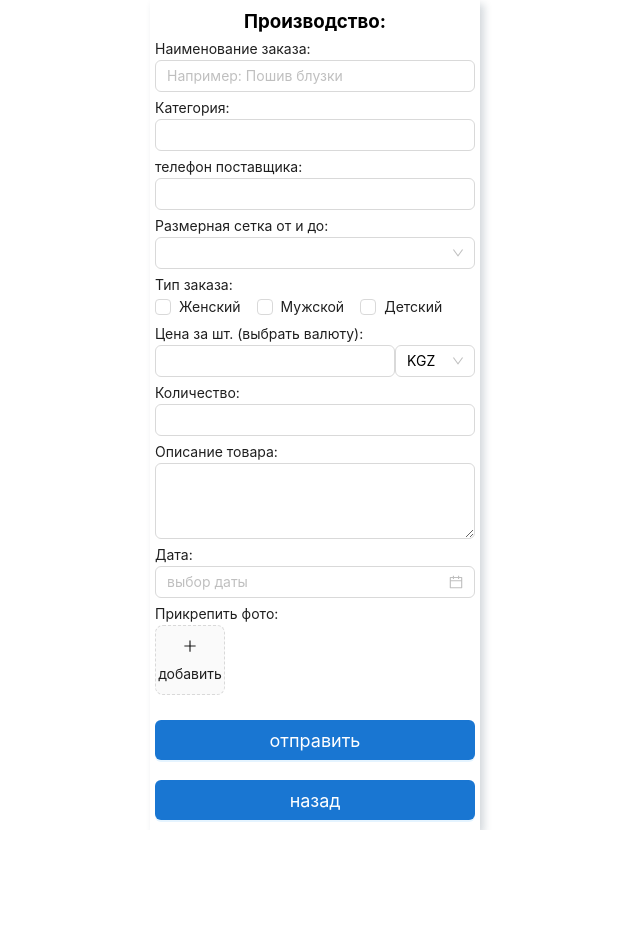
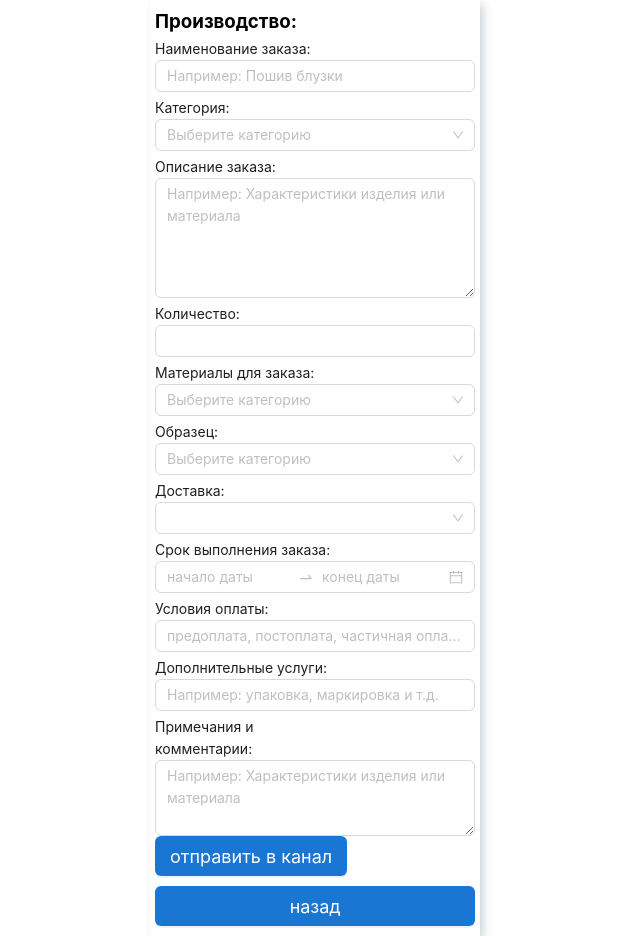
Before and after one commit to qoobatov/belgikgBot, a React (Create React App) app: page /production in a window 1280 px wide. Shown: the whole page, without its empty margins (325-965 px from the left). Before the commit the page ends 830 px from the top, so only its background shows below. Built offline with nearby package versions, Linux system fonts and the light colour scheme.

Commit message:
integration telegram channel

```diff
--- a/package.json
+++ b/package.json
@@ -9,6 +9,8 @@
     "@testing-library/react": "^13.4.0",
     "@testing-library/user-event": "^13.5.0",
     "antd": "^5.4.4",
+    "antd-img-crop": "^4.12.2",
+    "ky": "^0.33.3",
     "react": "^18.2.0",
     "react-dom": "^18.2.0",
     "react-router-dom": "^6.10.0",
--- a/src/App.js
+++ b/src/App.js
@@ -6,6 +6,7 @@ import TradesList from "./components/TradesList/TradesList";
 import NewOrder from "./components/NewOrder/NewOrder";
 import BayerServices from "./components/BayerServices/BayerServices";
 import Production from "./components/Production/Production";
+import TestForm from "./components/TestForm";
 
 function App() {
   return (
@@ -19,6 +20,7 @@ function App() {
             <Route path="/neworder" element={<NewOrder />} />
             <Route path="/bayerservices" element={<BayerServices />} />
             <Route path="/production" element={<Production />} />
+            <Route path="/xz" element={<TestForm />} />
           </Routes>
         </Router>
       </div>
--- /dev/null
+++ b/src/api/api.js
@@ -0,0 +1,15 @@
+import ky from "ky";
+
+const strapiApi = ky.create({ prefixUrl: "http://localhost:1337/api/" });
+
+export function authUsers() {
+  return strapiApi.get("users").json();
+}
+
+export function addUsers(data) {
+  return strapiApi.post("auth/local/register", { json: data });
+}
+
+export function loginUser(data) {
+  return strapiApi.post("auth/local", { json: data });
+}
--- a/src/components/Login/Login.js
+++ b/src/components/Login/Login.js
@@ -1,30 +1,48 @@
-import React from "react";
+import React, { useEffect } from "react";
 import "./Login.css";
 import { Button, Form, Input, Checkbox } from "antd";
 import { useNavigate } from "react-router-dom";
 import { useState } from "react";
 import clients from "../../clients.json";
+import { authUsers, loginUser } from "../../api/api";
 
 function Login() {
   const navigate = useNavigate();
   const [error, setError] = useState(false);
+  const [users, setUsers] = useState();
+  const [stateUsers, setStateUsers] = useState({
+    identifier: "",
+    password: "",
+  });
 
-  const onFinish = (values) => {
-    const { username, password } = values;
-    const employee = clients.users.find(
-      (user) => user.username === username && user.password === password
-    );
-    if (employee) {
-      navigate("/mytrades");
-      // Перенаправляем на другую страницу
-    } else {
-      setError(true);
-      console.log("Нету такого пользователя");
-    }
+  useEffect(() => {
+    authUsers().then((res) => setUsers(res));
+  }, []);
+
+  const onFinish = () => {
+    users &&
+      users.map((data) => {
+        console.log(data);
+        if (
+          data.email === stateUsers.identifier &&
+          data.pass === stateUsers.password
+        ) {
+          navigate("/mytrades");
+        }
+      });
   };
 
   const onFinishFailed = (errorInfo) => {
     console.log("Failed:", errorInfo);
+  };
+
+  const changeHandle = (e) => {
+    setStateUsers((stateUsers) => {
+      return {
+        ...stateUsers,
+        [e.target.name]: e.target.value,
+      };
+    });
   };
 
   return (
@@ -46,7 +64,7 @@ function Login() {
             </span>
           )}
           <Form.Item
-            name="username"
+            name="Username"
             placeholder="Username"
             rules={[
               {
@@ -55,7 +73,11 @@ function Login() {
               },
             ]}
           >
-            <Input placeholder="Login" />
+            <Input
+              placeholder="Login"
+              onChange={changeHandle}
+              name="identifier"
+            />
           </Form.Item>
 
           <Form.Item
@@ -67,7 +89,11 @@ function Login() {
               },
             ]}
           >
-            <Input.Password placeholder="Пароль" />
+            <Input.Password
+              placeholder="Пароль"
+              onChange={changeHandle}
+              name="password"
+            />
           </Form.Item>
           <Form.Item
             name="remember"
@@ -77,7 +103,7 @@ function Login() {
               span: 16,
             }}
           >
-            <Checkbox style={{marginLeft: "auto"}}>Remember me</Checkbox>
+            <Checkbox style={{ marginLeft: "auto" }}>Remember me</Checkbox>
           </Form.Item>
 
           <Form.Item>
--- a/src/components/Production/Production.css
+++ b/src/components/Production/Production.css
@@ -0,0 +1,19 @@
+.production-container{
+    display: flex;
+    justify-content: center;
+    align-items: center;
+}
+.production-content{
+    width: 330px;
+    padding: 10px 5px;
+    box-shadow: 4px 4px 8px 0px rgba(34, 60, 80, 0.2);
+    display: flex;
+    flex-direction: column;
+}
+
+.btn-production-back{
+    width: 100%;
+}
+
+.btn-production-send-form{
+}
--- a/src/components/Production/Production.js
+++ b/src/components/Production/Production.js
@@ -2,86 +2,137 @@ import React from "react";
 import "./Production.css";
 import { useState } from "react";
 import { useNavigate } from "react-router-dom";
-import { PlusOutlined } from "@ant-design/icons";
-import { Checkbox, Cascader } from "antd";
-
-import { Button, DatePicker, Form, Input, Select, Upload } from "antd";
+import { Cascader } from "antd";
+import { DatePicker, Space } from "antd";
+import { Button, Form, Input, Select, Upload } from "antd";
 
 const { TextArea } = Input;
-const normFile = (e) => {
-  if (Array.isArray(e)) {
-    return e;
-  }
-  return e?.fileList;
+
+function Production() {
+  const [formValues, setFormValues] = useState({
+    nameOrder: "",
+    category: "",
+    desc: "",
+    quantity: "",
+    materialOrder: "",
+    sample: "",
+    delivery: "",
+    orderDeadline: "",
+    payment: "",
+    moreServices: "",
+    comments: "",
+  });
+
+  const [showNewOrder, setshowNewOrder] = useState(false);
+  const navigate = useNavigate();
+
+  const onChange = (value) => {
+    console.log(`selected ${value}`);
   };
 
-const optionsSize = [
+  const [status, setStatus] = useState("");
+
+  const onChangeSelected = (e) => {
+    setFormValues((formValues) => {
+      return {
+        ...formValues,
+        [e.target.name]: e.target.value,
+      };
+    });
+  };
+
+  const onChangeCascad = (value) => {
+    console.log(value);
+  };
+
+  const onClickBackNewOrder = () => {
+    setshowNewOrder(true);
+    navigate("/neworder");
+  };
+
+  const optionsVal = [
     {
-    label: 'Light',
-    value: 'light',
-    children: new Array(20).fill(null).map((_, index) => ({
-      label: `Number ${index}`,
-      value: index,
-    })),
+      value: "Доставка",
+      label: "Доставка",
+      children: [
+        {
+          value: "Доставка",
+          label: "Заказчик",
+          children: [
+            {
+              value: "xihu",
+              label: "West Lake",
+            },
+          ],
+        },
+      ],
     },
     {
-    label: 'Bamboo',
-    value: 'bamboo',
+      value: "",
+      label: "Способ",
       children: [
         {
-        label: 'Little',
-        value: 'little',
+          value: "",
+          label: "Testing",
           children: [
             {
-            label: 'Toy Fish',
-            value: 'fish',
-          },
-          {
-            label: 'Toy Cards',
-            value: 'cards',
-          },
-          {
-            label: 'Toy Bird',
-            value: 'bird',
+              value: "",
+              label: "",
             },
           ],
         },
       ],
     },
   ];
-const onChange = (value) => {
-  console.log(value);
+
+  const { RangePicker } = DatePicker;
+
+  const onFinish = async (e) => {
+    // e.preventDefault();
+
+    const token = "6059462033:AAHMTNU6CakxUuMjoaiayqgkAN1R-cyxQ-A";
+    const chat_id = "-1001950653999"; // это айди группы чата,https://api.telegram.org/botXXXXXXXXXXXXXXXXXXXXXXX/getUpdates,
+    // где, XXXXXXXXXXXXXXXXXXXXXXX - токен вашего бота, полученный ранее
+    const url =
+      "https://api.telegram.org/bot" +
+      token +
+      "/sendMessage?chat_id=" +
+      chat_id +
+      "&parse_mode=html&text=" +
+      encodeURIComponent(
+        "Наименование заказа: " +
+          formValues.nameOrder +
+          "\nОписание заказа: " +
+          formValues.desc +
+          "\nКоличество: " +
+          formValues.quantity +
+          "\nУсловия оплаты: " +
+          formValues.payment +
+          "\nДополнительные услуги: " +
+          formValues.moreServices +
+          "\nПримечания и комментарии: " +
+          formValues.comments +
+          "\nСсылка на сделки: " +
+          "google.com"
+      );
+    try {
+      const response = await fetch(url);
+      const data = await response.json();
+      if (data.ok) {
+        setStatus("Ваша заявка отправлена");
+      } else {
+        setStatus("Ошибка");
+      }
+    } catch (error) {
+      console.error(error);
+      setStatus("Ошибка");
+    }
   };
-
-
-
-
-
-function Production() {
-  const [showNewOrder, setshowNewOrder] = useState(false);
-  const navigate = useNavigate();
-
-  const onClickBackNewOrder = () => {
-    setshowNewOrder(true);
-    navigate("/neworder");
-  };
-  const { Option } = Select;
-  const CheckboxGroup = Checkbox.Group;
-
-  const options = [
-    { label: "Женский", value: "female" },
-    { label: "Мужской", value: "male" },
-    { label: "Детский", value: "kids" },
-  ];
-
-  function handleChangeType(checkedValues) {
-    console.log("checked = ", checkedValues);
-  }
 
   return (
     <>
-      <div className="bayer-services-container">
-        <div className="bayer-services-content">
+      <div className="production-container">
+        <div className="production-content">
           <h3>Производство:</h3>
           <Form
             labelCol={{
@@ -95,85 +146,118 @@ function Production() {
             style={{
               maxWidth: 600,
             }}
+            onFinish={onFinish}
           >
             <Form.Item label="Наименование заказа:">
-              <Input placeholder="Например: Пошив блузки" />
+              <Input
+                placeholder="Например: Пошив блузки"
+                name="nameOrder"
+                onChange={onChangeSelected}
+              />
             </Form.Item>
             <Form.Item label="Категория:">
-              <Input />
-            </Form.Item>{" "}
-            <Form.Item label="телефон поставщика:">
-              <Input type="number" />
-            </Form.Item>
-            <Form.Item label="Размерная сетка от и до:">
-              <Cascader
-                style={{
-                  width: "100%",
-                }}
-                options={optionsSize}
+              <Select
+                placeholder="Выберите категорию"
                 onChange={onChange}
-                multiple
-                maxTagCount="responsive"
+                options={[
+                  { value: "female", label: "Женская одежда" },
+                  { value: "male", label: "Мужская одежда" },
+                  { value: "kids", label: "Детская одежда" },
+                  { value: "specialWear", label: "Спецодежда" },
+                ]}
+                name="category"
               />
             </Form.Item>
-            <Form.Item label="Тип заказа:">
-              <CheckboxGroup options={options} onChange={handleChangeType} />
-
-              <Form.Item label="Цена за шт.  (выбрать валюту):">
-                <div className="quantity-currency">
-                  <Input type="number" style={{ width: "240px" }} autofocus />
-                  <Select defaultValue="KGZ" style={{ width: 80 }}>
-                    <Option value="GBP">KGZ</Option>
-                    <Option value="USD">USD</Option>
-                    <Option value="EUR">EUR</Option>
-                    <Option value="RUB">RUB</Option>
-                    <Option value="KZT">KZT</Option>
-                  </Select>
-                </div>
+            <Form.Item label="Описание заказа:">
+              <TextArea
+                placeholder="Например: Характеристики изделия или материала"
+                rows={5}
+                name="desc"
+                onChange={onChangeSelected}
+              />
             </Form.Item>
-
             <Form.Item label="Количество:">
-                <Input type="number" />
+              <Input
+                type="number"
+                name="quantity"
+                onChange={onChangeSelected}
+              />
             </Form.Item>
-              <Form.Item label="Описание товара:">
-                <TextArea rows={3} />
+            <Form.Item label="Материалы для заказа:">
+              <Select
+                name="materialOrder"
+                placeholder="Выберите категорию"
+                onChange={onChange}
+                options={[
+                  { value: "customer", label: "Предоставляет заказчик" },
+                  { value: "performer", label: "Предоставляет исполнитель" },
+                  { value: "agreement", label: "По договоренности" },
+                ]}
+              />
             </Form.Item>
+            <Form.Item label="Образец:">
+              <Select
+                name="sample"
+                placeholder="Выберите категорию"
+                onChange={onChange}
+                options={[
+                  { value: "customer", label: "Предоставляет заказчик" },
+                  { value: "agreement", label: "По договоренности" },
+                ]}
+              />
             </Form.Item>
-            <Form.Item label="Дата:">
-              <DatePicker style={{ width: "320px" }} placeholder="выбор даты" />
+            <Form.Item label="Доставка:">
+              <Cascader
+                name="delivery"
+                options={optionsVal}
+                onChange={onChangeCascad}
+              />
             </Form.Item>
-            <Form.Item
-              label="Прикрепить фото:"
-              valuePropName="fileList"
-              getValueFromEvent={normFile}
-            >
-              <Upload action="/upload.do" listType="picture-card" maxCount={4}>
-                <div>
-                  <PlusOutlined />
-                  <div
-                    style={{
-                      marginTop: 5,
-                    }}
-                  >
-                    добавить
-                  </div>
-                </div>
-              </Upload>
+            <Form.Item label="Срок выполнения заказа:">
+              <Space direction="vertical" size={12}>
+                <RangePicker
+                  name="orderDeadline"
+                  placeholder={["начало даты", "конец даты"]}
+                  format="DD-MM-YYYY"
+                />
+              </Space>
             </Form.Item>
-          </Form>
+            <Form.Item label="Условия оплаты:">
+              <Input
+                name="payment"
+                placeholder="предоплата, постоплата, частичная оплата и т.д."
+                onChange={onChangeSelected}
+              />
+            </Form.Item>
+            <Form.Item label="Дополнительные услуги:">
+              <Input
+                name="moreServices"
+                placeholder="Например: упаковка, маркировка и т.д."
+                onChange={onChangeSelected}
+              />
+            </Form.Item>
+            <Form.Item label="Примечания и комментарии:">
+              <TextArea
+                name="comments"
+                placeholder="Например: Характеристики изделия или материала"
+                rows={3}
+                onChange={onChangeSelected}
+              />
+            </Form.Item>
 
             <Button
               type="primary"
               htmlType="submit"
-            className="btn-bayer-services-send-form"
+              className="btn-production-send-form"
               style={{ marginBottom: "10px" }}
             >
-            отправить
+              отправить в канал
             </Button>
-          <div className="btns-bayer-services">
+          </Form>
+          <div className="btns-production-services">
             <Button
               type="primary"
-              className="btn-bayer-services-back"
+              className="btn-production-back"
               onClick={onClickBackNewOrder}
             >
               назад
--- /dev/null
+++ b/src/components/TestForm/index.jsx
@@ -0,0 +1,119 @@
+import { useState } from "react";
+import st from "./style.module.css";
+import { addUsers } from "../../api/api";
+
+const TestForm = () => {
+  const [user, setUser] = useState({
+    username: "",
+    lastName: "",
+    email: "",
+    phone: "",
+    city: "",
+    address: "",
+    nameCompany: "",
+    offert: false,
+    password: "",
+    pass: "",
+  });
+
+  const changeHandler = (event) => {
+    const chars =
+      "abcdefghijklmnopqrstuvwxyzABCDEFGHIJKLMNOPQRSTUVWXYZ0123456789!@#$%^&*()_+~`|}{[]:;?><,./-=";
+    let newPassword = "";
+    for (let i = 0; i < 12; i++) {
+      newPassword += chars.charAt(Math.floor(Math.random() * chars.length));
+    }
+    setUser((user) => {
+      return {
+        ...user,
+        [event.target.name]: event.target.value,
+        offert: event.target.checked,
+        password: newPassword,
+        pass: newPassword,
+      };
+    });
+  };
+
+  const submit = (event) => {
+    event.preventDefault();
+    addUsers(user)
+      .then((res) => res.json())
+      .then((data) => localStorage.setItem("jwt", data.jwt));
+  };
+
+  return (
+    <form className={st.form} onSubmit={submit}>
+      <input
+        type="text"
+        placeholder="Введите имя"
+        name="username"
+        onChange={changeHandler}
+      />
+      <input
+        type="text"
+        placeholder="Введите Фамилию"
+        name="lastName"
+        onChange={changeHandler}
+      />
+      <input
+        type="text"
+        placeholder={`только для субкондтракта
+        введите название компании
+      `}
+        name="nameCompany"
+        onChange={changeHandler}
+      />
+      <input
+        type="number"
+        placeholder="Введите телефон"
+        name="phone"
+        onChange={changeHandler}
+      />
+      <input
+        type="email"
+        placeholder="Введите email"
+        name="email"
+        onChange={changeHandler}
+        id="email"
+      />
+      <input
+        type="text"
+        placeholder="Введите страну"
+        name="country"
+        onChange={changeHandler}
+      />
+      <input
+        type="text"
+        placeholder="Введите город"
+        name="city"
+        onChange={changeHandler}
+      />
+      <input
+        type="text"
+        placeholder="Введите адрес доставки"
+        name="address"
+        onChange={changeHandler}
+      />
+      {/* <input
+        type="password"
+        placeholder="Password"
+        name="password"
+        onChange={changeHandler}
+      /> */}
+      <div>
+        <input
+          id="offert"
+          type="checkbox"
+          name="offert"
+          onChange={changeHandler}
+        />
+        <label htmlFor="offert">Принять договор офферты</label>
+      </div>
+      <button type="submit" className={st.form__btn}>
+        Зарегистрироваться
+      </button>
+    </form>
+  );
+};
+
+export default TestForm;
--- /dev/null
+++ b/src/components/TestForm/style.module.css
@@ -0,0 +1,10 @@
+.form {
+  display: flex;
+  flex-direction: column;
+  gap: 15px;
+  max-width: 450px;
+  margin: auto;
+  padding: 25px;
+  border: 1px solid #000;
+  border-radius: 12px;
+}
```
Also changed, not shown: 1 other file (tests, documents, lock files or other folders). Lines whose indentation alone changed are shown as unchanged.
